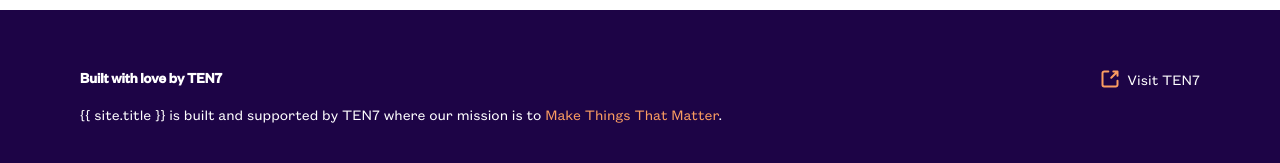
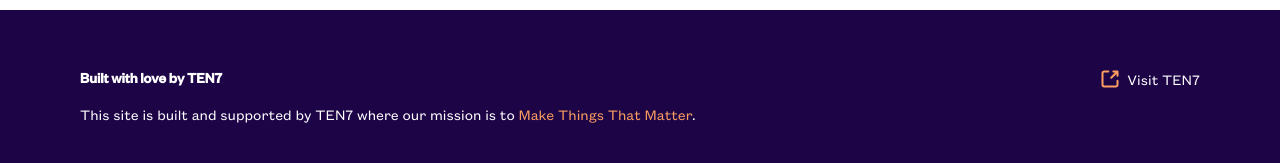
Before and after one commit to ten7/isthissitebuiltwithdrupal.com, a Jekyll site: the page built from index.md, in a window 1280 px wide. Shown: the part 840-1003 px from the top of the page. Built offline with Jekyll 4.4.1, drawn with Linux system fonts in a browser that asks for light colours; some web fonts are replaced.

Commit message:
Fix variable in footer

```diff
--- a/_config.yml
+++ b/_config.yml
@@ -19,7 +19,7 @@
 footer:
   has_built_with_love: true
   html: |
-    {{ site.title }} is built and supported by TEN7 where our mission is to <a href="https://ten7.com/mission">Make Things That Matter</a>.
+    This site is built and supported by TEN7 where our mission is to <a href="https://ten7.com/mission">Make Things That Matter</a>.
 
 google_tag_manager:
   head_html: |
```
